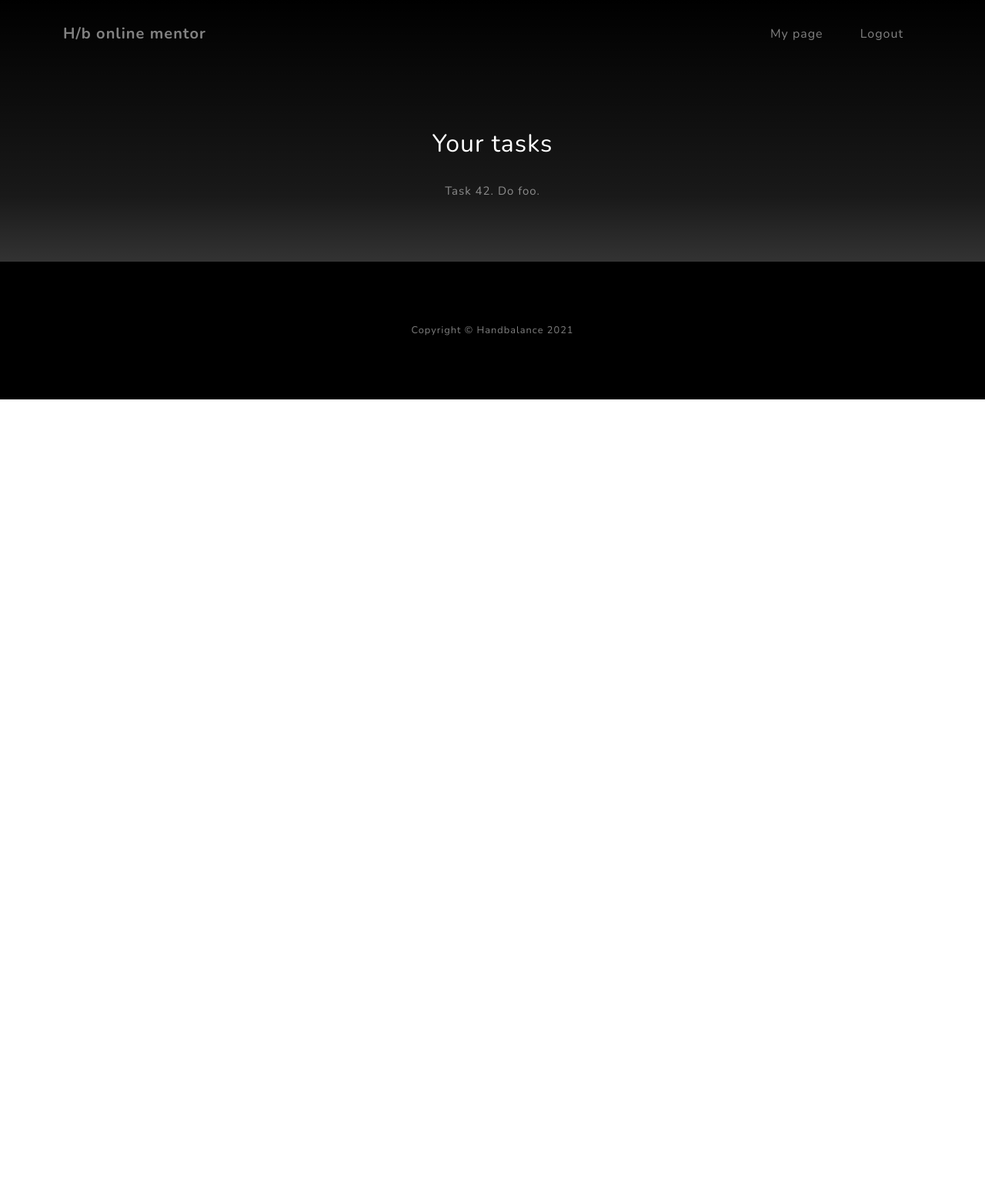
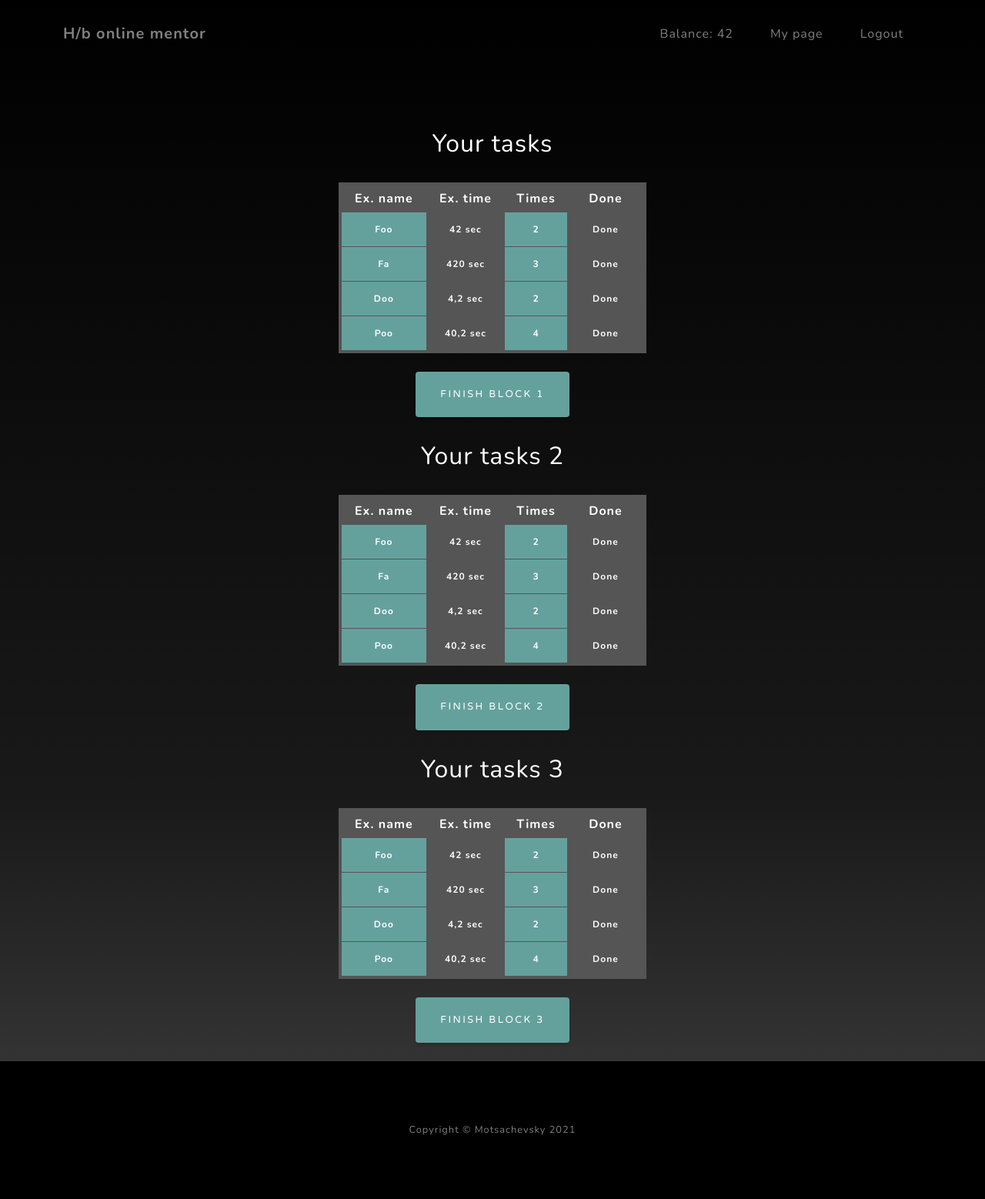
Before and after one commit to daniilmotsniy/Handbalance, a Django app: page /diary in a window 1280 px wide. Shown: the whole page at 77% size. Before the commit the page ends 519 px from the top, so only its background shows below. Run offline with Django 3.2, Linux system fonts and the light colour scheme; the visitor is signed in with stand-in values (Sample User, id 1).

Commit message:
diary front end

```diff
--- a/handbalance/accounts/static/accounts/css/register.css
+++ b/handbalance/accounts/static/accounts/css/register.css
@@ -114,9 +114,15 @@ input:focus {
   font-weight: 700;
   color: #222; }
 
+/* Navbar */
+
+
 .navbar {
   width: auto;
 }
+
+/* IFrame */
+
 
 iframe {
     width: auto;
--- /dev/null
+++ b/handbalance/accounts/static/accounts/css/table.css
@@ -0,0 +1,57 @@
+/* Table */
+
+
+a {
+    color: #ffffff;
+    margin: auto;
+}
+
+table.steelBlueCols {
+  color: #ffffff;
+  border: 4px solid #555555;
+  background-color: #555555;
+  width: 400px;
+  text-align: center;
+  border-collapse: collapse;
+  margin: auto;
+}
+table.steelBlueCols td, table.steelBlueCols th {
+  border: 1px solid #555555;
+  padding: 5px 10px;
+}
+table.steelBlueCols tbody td {
+  font-size: 12px;
+  font-weight: bold;
+  color: #FFFFFF;
+}
+table.steelBlueCols td:nth-child(odd) {
+  background: #64a19d;
+}
+table.steelBlueCols thead {
+  background: #64a19d;
+  border-bottom: 10px solid #64a19d;
+}
+table.steelBlueCols thead th {
+  font-size: 15px;
+  font-weight: bold;
+  color: #FFFFFF;
+  text-align: left;
+  border-left: 2px solid #64a19d;
+}
+table.steelBlueCols thead th:first-child {
+  border-left: none;
+}
+
+table.steelBlueCols tfoot td {
+  font-size: 13px;
+}
+table.steelBlueCols tfoot .links {
+  text-align: right;
+}
+table.steelBlueCols tfoot .links a{
+  display: inline-block;
+  background: #FFFFFF;
+  color: #64a19d;
+  padding: 2px 8px;
+  border-radius: 5px;
+}
--- a/handbalance/accounts/templates/accounts/account.html
+++ b/handbalance/accounts/templates/accounts/account.html
@@ -109,7 +109,7 @@
         </section>
 
         <!-- Footer-->
-        <footer class="footer bg-black small text-center text-white-50"><div class="container">Copyright © Handbalance 2021</div></footer>
+        <footer class="footer bg-black small text-center text-white-50"><div class="container">Copyright © Motsachevky 2145</div></footer>
         <!-- Bootstrap core JS-->
         <script src="https://cdnjs.cloudflare.com/ajax/libs/jquery/3.5.1/jquery.min.js"></script>
         <script src="https://cdn.jsdelivr.net/npm/bootstrap@4.5.3/dist/js/bootstrap.bundle.min.js"></script>
--- a/handbalance/accounts/templates/accounts/diary.html
+++ b/handbalance/accounts/templates/accounts/diary.html
@@ -18,6 +18,7 @@
         <!-- Core theme CSS (includes Bootstrap)-->
         <link href="{%static 'accounts/css/styles.css' %}" rel="stylesheet" />
         <link href="{%static 'accounts/css/register.css' %}" rel="stylesheet" />
+        <link href="{%static 'accounts/css/table.css' %}" rel="stylesheet" />
     </head>
     <body id="page-top">
         <!-- Navigation-->
@@ -30,27 +31,102 @@
                 </button>
                 <div class="collapse navbar-collapse" id="navbarResponsive">
                     <ul class="navbar-nav ml-auto">
+                        <li class="nav-item"><a class="nav-link js-scroll-trigger" href="">Balance: 42</a></li>
                         <li class="nav-item"><a class="nav-link js-scroll-trigger" href="/account">My page</a></li>
                         <li class="nav-item"><a class="nav-link js-scroll-trigger" href="/logout">Logout</a></li>
                     </ul>
                 </div>
             </div>
         </nav>
-        <!-- About-->
+
+        <!-- Blocks -->
+        <div class="diary_table">
             <section class="about-section text-center" id="about">
                 <div class="container">
                     <div class="row">
                         <div class="col-lg-8 mx-auto">
                             <h2 class="text-white mb-4">Your tasks</h2>
-                        <p class="text-white-50">
-                            Task 42. Do foo.
-                        </p>
+                              <table class="steelBlueCols" border="1">
+                               <tr>
+                                <th>Ex. name</th>
+                                <th>Ex. time</th>
+                                <th>Times</th>
+                                <th>Done</th>
+                               </tr>
+                               <tr>
+                                   <td>Foo</td><td>42 sec</td><td>2</td><td><a class="nav-link js-scroll-trigger" href="">Done</a></td>
+                               </tr>
+                               <tr>
+                                   <td>Fa</td><td>420 sec</td><td>3</td><td><a class="nav-link js-scroll-trigger" href="">Done</a></td>
+                               </tr>
+                               <tr>
+                                   <td>Doo</td><td>4,2 sec</td><td>2</td><td><a class="nav-link js-scroll-trigger" href="">Done</a></td>
+                               </tr>
+                               <tr>
+                                   <td>Poo</td><td>40,2 sec</td><td>4</td><td><a class="nav-link js-scroll-trigger" href="">Done</a></td>
+                               </tr>
+                              </table>
+                              <br>
+                              <a class="btn btn-primary js-scroll-trigger" href="#">Finish block 1</a>
+                        </div>
+                        <div class="col-lg-8 mx-auto">
+                            <br>
+                            <h2 class="text-white mb-4">Your tasks 2</h2>
+                              <table class="steelBlueCols" border="1">
+                               <tr>
+                                <th>Ex. name</th>
+                                <th>Ex. time</th>
+                                <th>Times</th>
+                                <th>Done</th>
+                               </tr>
+                               <tr>
+                                   <td>Foo</td><td>42 sec</td><td>2</td><td><a class="nav-link js-scroll-trigger" href="">Done</a></td>
+                               </tr>
+                               <tr>
+                                   <td>Fa</td><td>420 sec</td><td>3</td><td><a class="nav-link js-scroll-trigger" href="">Done</a></td>
+                               </tr>
+                               <tr>
+                                   <td>Doo</td><td>4,2 sec</td><td>2</td><td><a class="nav-link js-scroll-trigger" href="">Done</a></td>
+                               </tr>
+                               <tr>
+                                   <td>Poo</td><td>40,2 sec</td><td>4</td><td><a class="nav-link js-scroll-trigger" href="">Done</a></td>
+                               </tr>
+                              </table>
+                              <br>
+                              <a class="btn btn-primary js-scroll-trigger" href="#">Finish block 2</a>
+                        </div>
+                        <div class="col-lg-8 mx-auto">
+                            <br>
+                            <h2 class="text-white mb-4">Your tasks 3</h2>
+                              <table class="steelBlueCols" border="1">
+                               <tr>
+                                <th>Ex. name</th>
+                                <th>Ex. time</th>
+                                <th>Times</th>
+                                <th>Done</th>
+                               </tr>
+                               <tr>
+                                   <td>Foo</td><td>42 sec</td><td>2</td><td><a class="nav-link js-scroll-trigger" href="">Done</a></td>
+                               </tr>
+                               <tr>
+                                   <td>Fa</td><td>420 sec</td><td>3</td><td><a class="nav-link js-scroll-trigger" href="">Done</a></td>
+                               </tr>
+                               <tr>
+                                   <td>Doo</td><td>4,2 sec</td><td>2</td><td><a class="nav-link js-scroll-trigger" href="">Done</a></td>
+                               </tr>
+                               <tr>
+                                   <td>Poo</td><td>40,2 sec</td><td>4</td><td><a class="nav-link js-scroll-trigger" href="">Done</a></td>
+                               </tr>
+                              </table>
+                              <br>
+                              <a class="btn btn-primary js-scroll-trigger" href="#">Finish block 3</a>
                         </div>
                     </div>
+                </div><br>
+            </section>
         </div>
-        </section>
         <!-- Footer-->
-        <footer class="footer bg-black small text-center text-white-50"><div class="container">Copyright © Handbalance 2021</div></footer>
+        <footer class="footer bg-black small text-center text-white-50"><div class="container">Copyright © Motsachevsky 2021</div></footer>
         <!-- Bootstrap core JS-->
         <script src="https://cdnjs.cloudflare.com/ajax/libs/jquery/3.5.1/jquery.min.js"></script>
         <script src="https://cdn.jsdelivr.net/npm/bootstrap@4.5.3/dist/js/bootstrap.bundle.min.js"></script>
```
Lines whose indentation alone changed are shown as unchanged.
